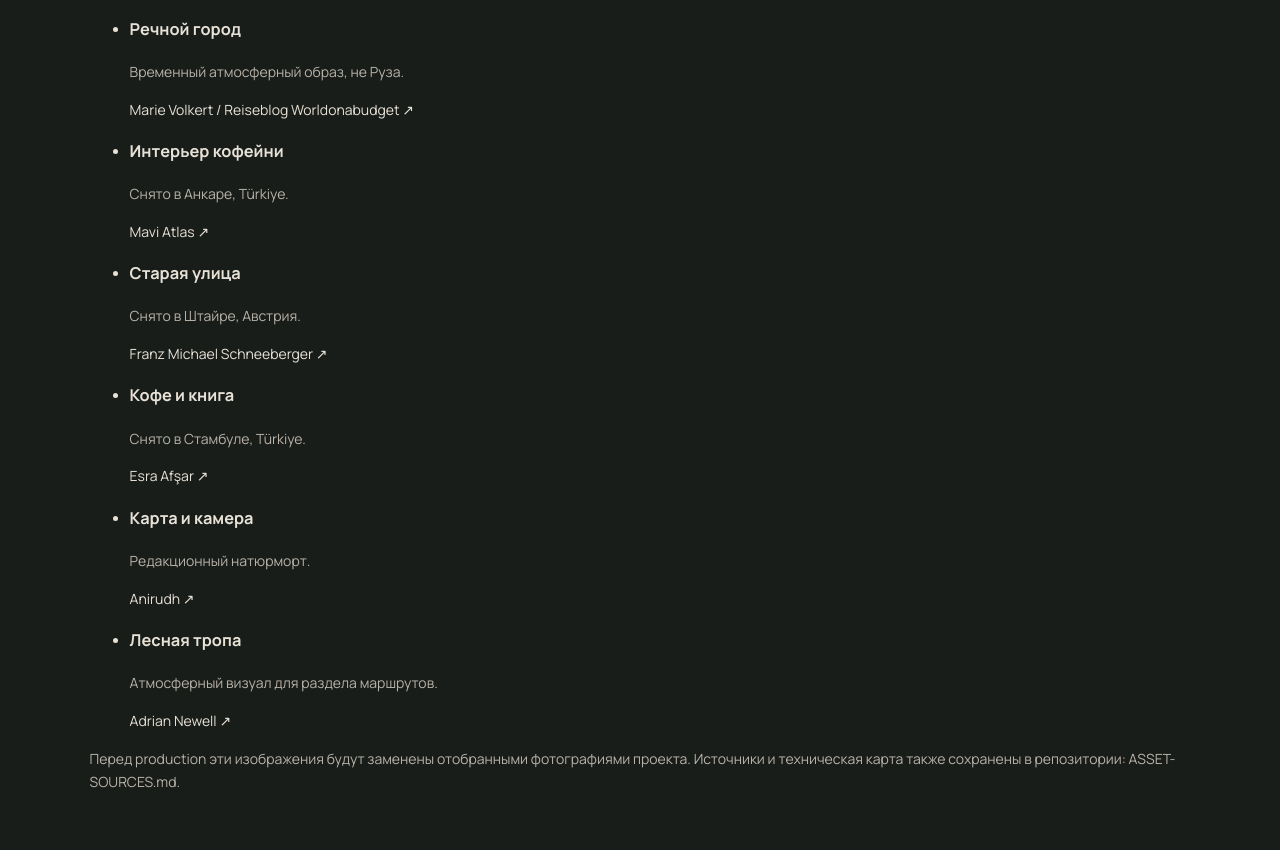
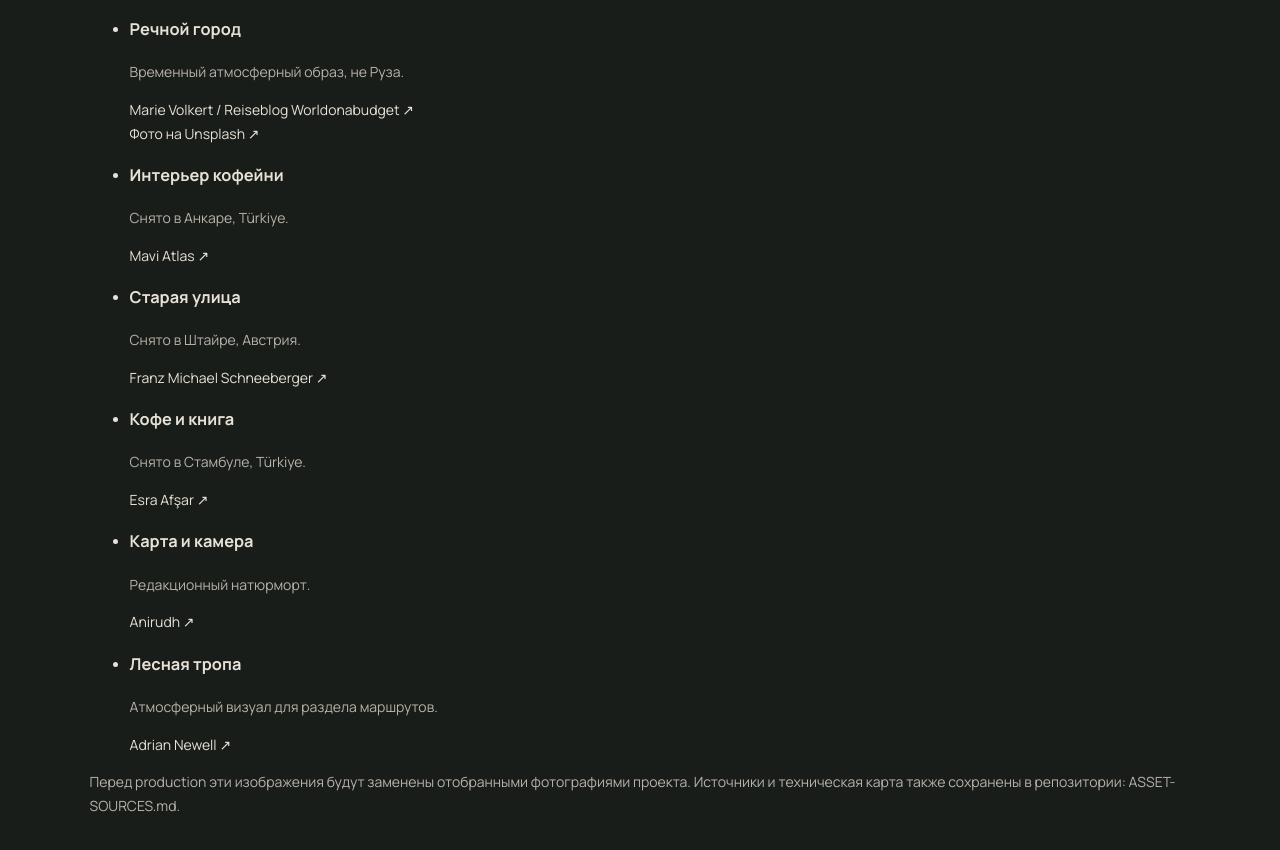
Before and after one commit to RingKings-one/istoriya-mesta, an Astro site: page /credits in a window 1280 px wide. Shown: the part 843-1693 px from the top of the page. Built offline with nearby package versions, Linux system fonts and the light colour scheme; Astro itself is replaced by a stand-in of ours.

Commit message:
Honor photographer credit request

```diff
--- a/src/pages/credits.astro
+++ b/src/pages/credits.astro
@@ -18,7 +18,7 @@ import BaseLayout from '../layouts/BaseLayout.astro';
     <ul>
       <li>
         <div><h3>Речной город</h3><p>Временный атмосферный образ, не Руза.</p></div>
-        <a href="https://unsplash.com/photos/a-river-running-through-a-small-town-surrounded-by-mountains-2re291-BjaU" target="_blank" rel="noreferrer">Marie Volkert / Reiseblog Worldonabudget ↗</a>
+        <span><a href="https://www.worldonabudget.de/" target="_blank" rel="noreferrer">Marie Volkert / Reiseblog Worldonabudget ↗</a><br /><a href="https://unsplash.com/photos/a-river-running-through-a-small-town-surrounded-by-mountains-2re291-BjaU" target="_blank" rel="noreferrer">Фото на Unsplash ↗</a></span>
       </li>
       <li>
         <div><h3>Интерьер кофейни</h3><p>Снято в Анкаре, Türkiye.</p></div>
```
